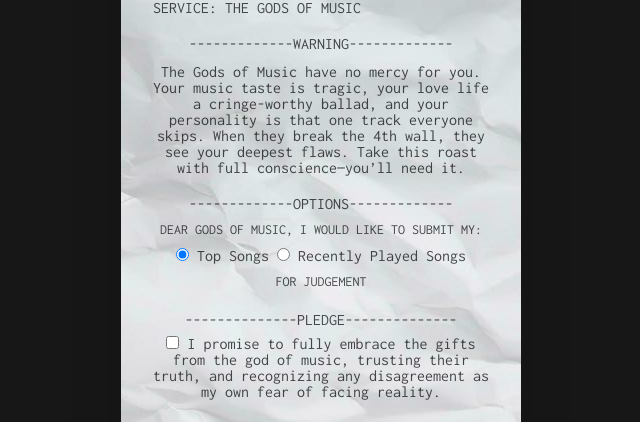
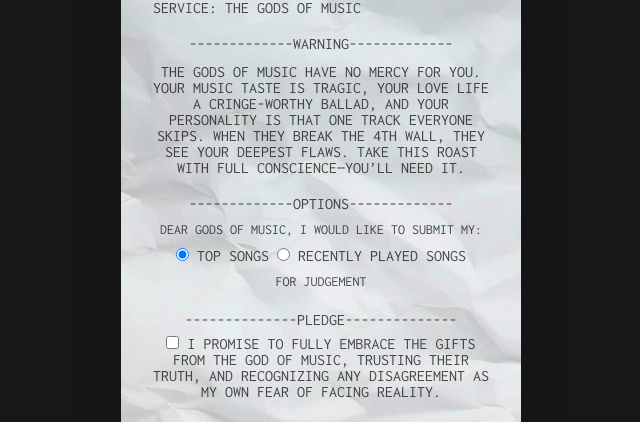
Before and after one commit to nabilridhwan/roastmymusictasteplease, a Next.js app: page / in a window 1280 px wide. Shown: the part 373-795 px from the top of the page, without its empty margins (319-959 px from the left). Built offline with nearby package versions, Linux system fonts and the light colour scheme; a web font is replaced by a local one.

Commit message:
feat(ui): change text to uppercase in home page

```diff
--- a/app/page.tsx
+++ b/app/page.tsx
@@ -69,7 +69,7 @@ export default function Home() {
 
                 <Receipt.Divider text={'WARNING'}/>
 
-                <p className={'mt-3'}>
+                <p className={'mt-3 uppercase'}>
                     The Gods of Music have no mercy for you. Your music taste is tragic, your love life a
                     cringe-worthy
                     ballad, and your personality is that one track everyone skips. When they break the 4th wall,
@@ -86,7 +86,7 @@ export default function Home() {
                     DEAR GODS OF MUSIC, I WOULD LIKE TO SUBMIT MY:
                 </p>
 
-                <div className={'flex justify-center gap-2 my-2'}>
+                <div className={'flex justify-center gap-2 my-2 uppercase'}>
                     <div className={'space-x-2'}>
                         <input type={'radio'} name={'type'} value={"top"} checked={type === "top"}
                                onChange={handleTypeChange}/>
@@ -109,7 +109,7 @@ export default function Home() {
 
                 <Receipt.Divider text={'PLEDGE'}/>
 
-                <div className={'space-x-2'}>
+                <div className={'space-x-2 uppercase'}>
                     <input type={'checkbox'} onChange={(e) => {
                         setIsEnabled(e.target.checked)
                     }}/>
```
